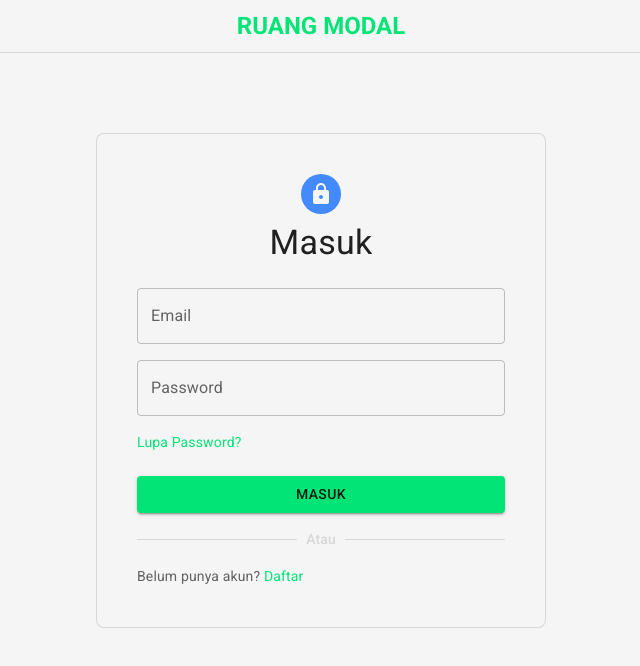
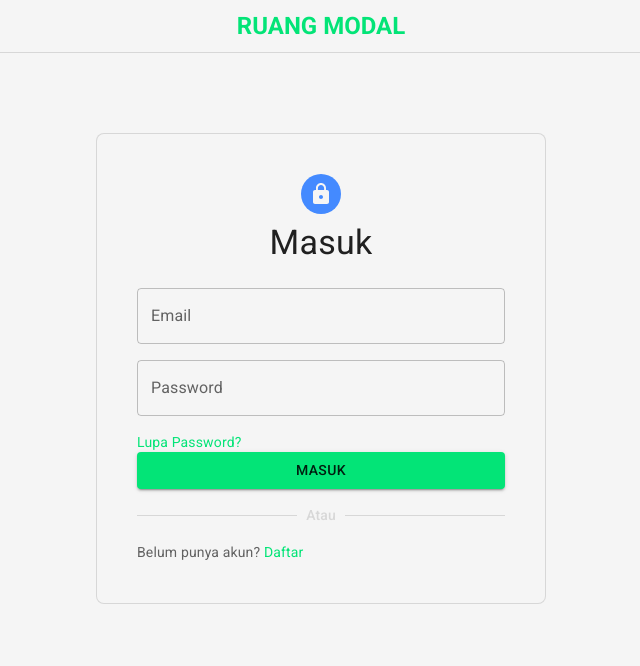
Before and after one commit to rizaldinur/crowdfunding-client, a React (Vite) app: page /login in a window 1280 px wide. Shown: the top 666 px of the page, without its empty margins (319-959 px from the left). Built offline with nearby package versions, Linux system fonts and the light colour scheme.

Commit message:
login action and error handling

```diff
--- a/src/routes/Login.jsx
+++ b/src/routes/Login.jsx
@@ -1,29 +1,91 @@
 import { Lock } from "@mui/icons-material";
 import {
+  Alert,
   Avatar,
   Box,
   Button,
+  CircularProgress,
   Container,
   Divider,
   Link,
+  Snackbar,
   Stack,
   TextField,
   Typography,
 } from "@mui/material";
-import { Link as RouterLink, useNavigate } from "react-router";
+import { Link as RouterLink, useFetcher, useNavigate } from "react-router";
 import { Form, useOutletContext } from "react-router";
 import AuthNav from "../components/navigation/AuthNav";
-import { useEffect } from "react";
+import { useEffect, useState } from "react";
 import Cookies from "js-cookie";
+import CustomPasswordTextField from "../components/input/CustomPasswordTextField";
 
 function Login() {
   const [currentTheme] = useOutletContext();
   const navigate = useNavigate();
   document.title = "Masuk";
+  const [alertErrorOpen, setAlertErrorOpen] = useState(false);
+  const [alertSuccessOpen, setAlertSuccessOpen] = useState(false);
+
+  let fetcher = useFetcher();
+  let busy = fetcher.state !== "idle";
+  useEffect(() => {
+    if (fetcher.data) {
+      console.log(fetcher.data);
+      if (fetcher.data.error) {
+        return setAlertErrorOpen(true);
+      }
+      Cookies.set("jwt", fetcher.data.token, { expires: 15 / 1440 });
+      return setAlertSuccessOpen(true);
+    }
+  }, [fetcher.data]);
+
+  const [form, setForm] = useState({
+    email: "",
+    password: "",
+  });
+
+  const handleChange = (e) => {
+    console.log(e.target.value);
+    const name = e.target.name;
+    const value = e.target.value;
+    setForm((prevForm) => {
+      return { ...prevForm, [name]: value };
+    });
+  };
 
   return (
     <>
       <AuthNav />
+      <Snackbar
+        open={alertErrorOpen}
+        anchorOrigin={{ vertical: "top", horizontal: "right" }}
+        onClose={() => setAlertErrorOpen(false)}
+      >
+        <Alert
+          sx={{
+            width: 300,
+          }}
+          onClose={() => setAlertErrorOpen(false)}
+          variant="filled"
+          severity="error"
+        >
+          {fetcher.data?.message || "Something went wrong."}
+        </Alert>
+      </Snackbar>
+      <Snackbar
+        open={alertSuccessOpen}
+        anchorOrigin={{ vertical: "top", horizontal: "right" }}
+        onClose={() => {
+          setAlertSuccessOpen(false);
+          navigate("/");
+        }}
+        autoHideDuration={1000}
+      >
+        <Alert sx={{ width: 300 }} variant="filled" severity="success">
+          {fetcher.data?.message || "Sukses."}
+        </Alert>
+      </Snackbar>
       <Container maxWidth="sm">
         <Box
           sx={{
@@ -50,16 +112,25 @@ function Login() {
               Masuk
             </Typography>
             <Stack width={1}>
+              <fetcher.Form method="post" noValidate>
                 <TextField
                   type="email"
                   label="Email"
                   name="email"
+                  onChange={handleChange}
+                  error={alertErrorOpen}
+                  value={form.email}
+                  fullWidth
                   sx={{ mb: 2 }}
                 />
-              <TextField
+                <CustomPasswordTextField
+                  label="Password"
                   type="password"
-                label="Password"
                   name="password"
+                  onChange={handleChange}
+                  error={alertErrorOpen}
+                  value={form.password}
+                  fullWidth
                   sx={{ mb: 2 }}
                 />
                 <Link href="#" underline="hover" marginBottom={3}>
@@ -67,16 +138,16 @@ function Login() {
                 </Link>
                 <Button
                   variant="contained"
+                  disabled={busy}
+                  type="submit"
                   sx={{ width: 1, mb: 2 }}
-                onClick={() => {
-                  Cookies.set("token", "Base 64 token here", {
-                    expires: 1 / 96,
-                  });
-                  window.location.assign("/");
-                }}
+                  startIcon={
+                    busy && <CircularProgress size={30} color="inherit" />
+                  }
                 >
-                Masuk
+                  {busy ? "mengautentikasi" : "Masuk"}
                 </Button>
+              </fetcher.Form>
               <Divider component="div" role="presentation" sx={{ mb: 2 }}>
                 <Typography variant="subtitle2" color="divider">
                   Atau
@@ -96,4 +167,20 @@ function Login() {
   );
 }
 
+export const action = async ({ request }) => {
+  const formData = await request.formData();
+  const postData = Object.fromEntries(formData);
+
+  const response = await fetch("http://localhost:8000/login", {
+    method: "POST",
+    body: JSON.stringify(postData),
+    headers: {
+      "Content-Type": "application/json",
+    },
+  });
+
+  const data = await response.json();
+  return data;
+};
+
 export default Login;
```
Lines whose indentation alone changed are shown as unchanged.
